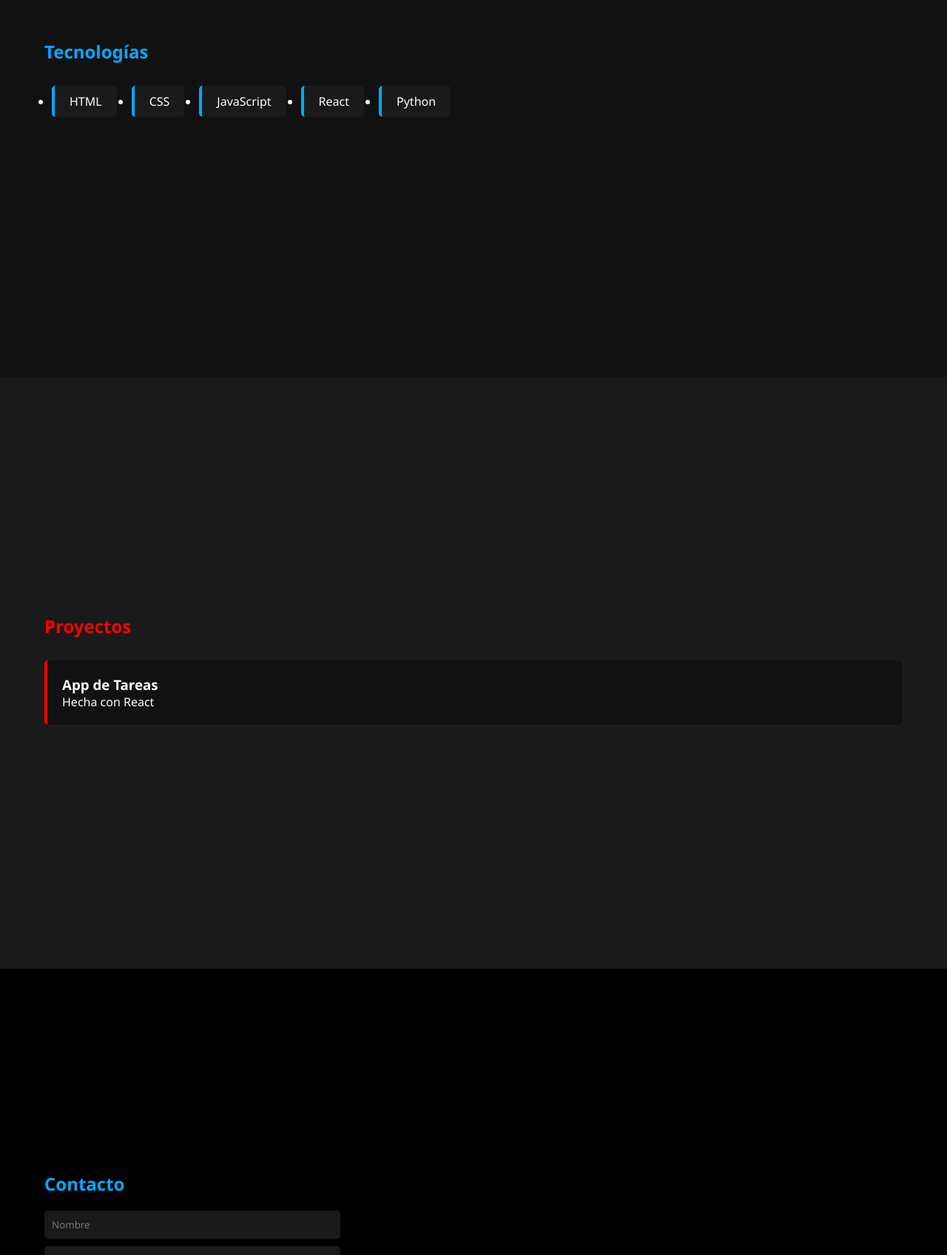
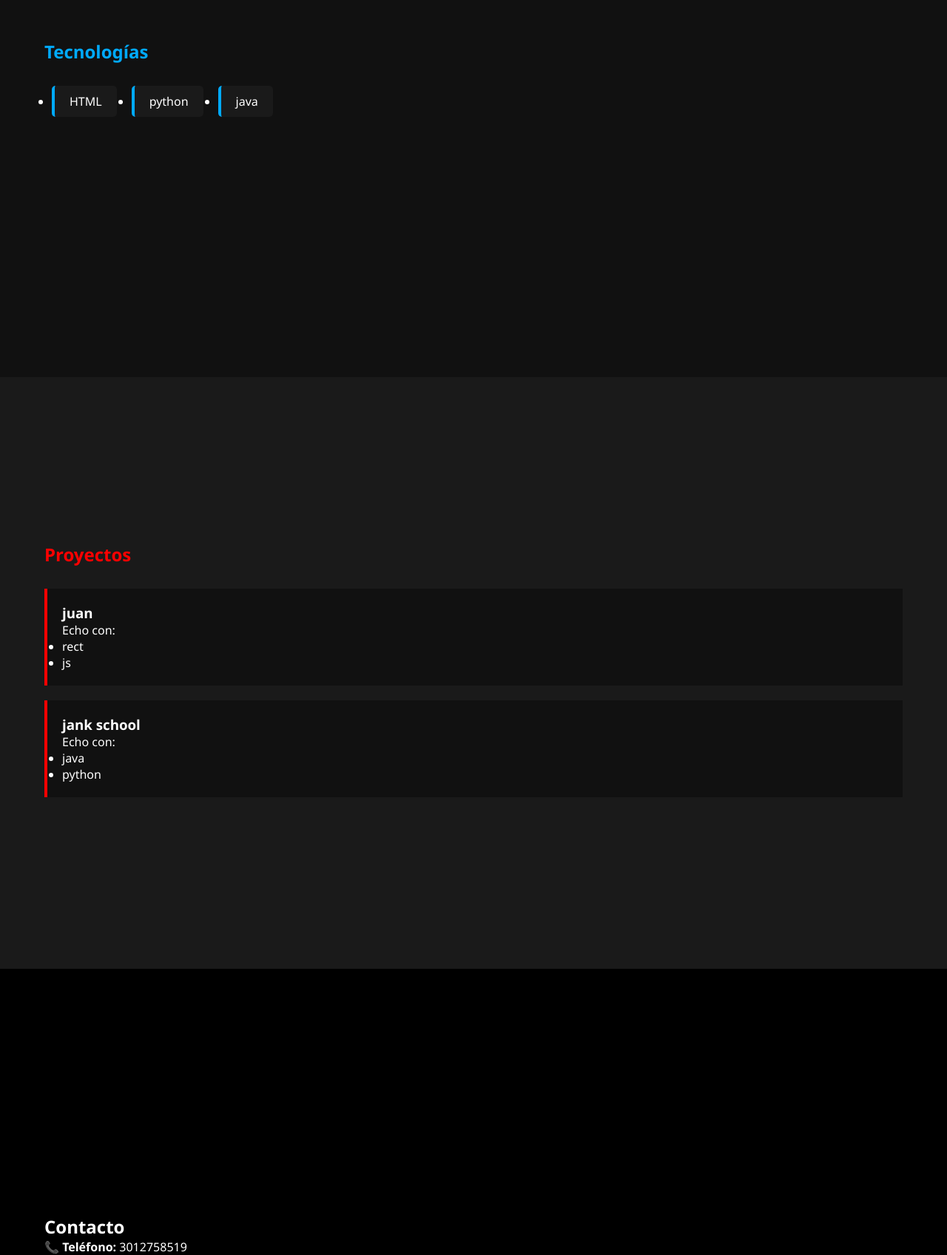
Before and after one commit to wljuancho/mi-portafolio, a React (Create React App) app in the folder frontend/: page / in a window 1280 px wide. Shown: the part 1090-2787 px from the top of the page at 74% size. Built offline with nearby package versions, Linux system fonts and the light colour scheme.

Commit message:
se crea el portafolio no mas se mejora y ya

```diff
--- a/frontend/src/App.css
+++ b/frontend/src/App.css
@@ -32,6 +32,7 @@ nav h2 {
   font-size: 22px;
 }
 
+/* MENU */
 nav ul {
   display: flex;
   list-style: none;
@@ -44,6 +45,7 @@ nav ul li {
 nav ul li a {
   color: white;
   text-decoration: none;
+  font-size: 16px;
   transition: 0.3s;
 }
 
@@ -110,14 +112,13 @@ section {
   margin-bottom: 20px;
 }
 
-/* TARJETAS */
+/* TARJETAS DE PROYECTOS */
 .proyecto {
   background: #111;
   padding: 20px;
   margin: 10px 0;
   border-left: 4px solid red;
   transition: 0.3s;
-  border-radius: 5px;
 }
 
 .proyecto:hover {
@@ -149,7 +150,6 @@ input, textarea {
   outline: none;
   background: #1a1a1a;
   color: white;
-  border-radius: 5px;
 }
 
 button {
@@ -159,7 +159,6 @@ button {
   color: white;
   cursor: pointer;
   transition: 0.3s;
-  border-radius: 5px;
 }
 
 button:hover {
--- a/frontend/src/App.tsx
+++ b/frontend/src/App.tsx
@@ -1,55 +1,36 @@
 import "./App.css";
 import Sobre from './components/Sobre'
+import Tecnologias from "./components/Tecnologias";
+import Proyecto from "./components/Proyecto";
+import Contacto from "./components/Contacto";
+import Navbar from "./components/Navbar";
 
 function App() {
+  const proyectos= [
+    {
+      name:'juan',
+      tecnologias: ['rect','js']
+     },
+     {
+      name:'jank school',
+      tecnologias: ['java','python']
+     }
+  ]
+
   return (
     <div>
+      <Navbar />
 
-      <nav>
-        <h2>Mi Portafolio</h2>
-        <ul>
-          <li><a href="#sobre">Sobre mí</a></li>
-          <li><a href="#tecnologias">Tecnologías</a></li>
-          <li><a href="#proyectos">Proyectos</a></li>
-          <li><a href="#contacto">Contacto</a></li>
-        </ul>
-      </nav>
+      <Sobre nombre="Juan Angel Quintero Roldan" descripcion="Desarrollador en formación con React y Python,
+      apasionado por la tecnología.
+      Me gusta crear aplicaciones web,
+      estoy en constante aprendizaje y buscando crecer profesionalmente."/>
 
-      <Sobre nombre="Juan Angel Quintero Roldan" descripcion="Desarrollador en formación con React y Python
-      "/>
+      <Tecnologias tecnolo={['HTML','python','java']} />
 
-      <section id="tecnologias">
-        <h1>Tecnologías</h1>
-        <ul>
-          <li>HTML</li>
-          <li>CSS</li>
-          <li>JavaScript</li>
-          <li>React</li>
-          <li>Python</li>
-        </ul>
-      </section>
-
-      <section id="proyectos">
-        <h1>Proyectos</h1>
-
-        <div className="proyecto">
-          <h3>App de Tareas</h3>
-          <p>Hecha con React</p>
-        </div>
-
-      </section>
-
-      <section id="contacto">
-        <h1>Contacto</h1>
-
-        <form>
-          <input type="text" placeholder="Nombre" />
-          <input type="email" placeholder="Email" />
-          <textarea placeholder="Mensaje"></textarea>
-          <button>Enviar</button>
-        </form>
-
-      </section>
+      <Proyecto Proyectos={proyectos} />
+      <Contacto Telefono = {3012758519} Email="juanangelquinteroroldan82@gmail.com"
+      Github="wljuancho"/>
 
     </div>
   );
--- /dev/null
+++ b/frontend/src/components/Contacto.tsx
@@ -0,0 +1,38 @@
+type Props = {
+    Telefono: number
+    Email: string
+    Github: string
+
+}
+
+const Contacto = ({Telefono, Email, Github}: Props) => {
+  return (
+    <section id="contacto">
+      <h2>Contacto</h2>
+
+      <p><strong>📞 Teléfono:</strong> {Telefono}</p>
+
+      <p>
+        <strong>📧 Email:</strong>{" "}
+        <a href={`mailto:${Email}`}>{Email}</a>
+      </p>
+
+      <p>
+        <strong>🐙 GitHub:</strong>{" "}
+        <a href={Github} target="_blank" rel="noreferrer">
+          {Github}
+        </a>
+      </p>
+
+      <a
+        href={`https://wa.me/${Telefono}?text=Hola%20vi%20tu%20portafolio`}
+        target="_blank"
+        rel="noreferrer"
+      >
+        <button>Escribirme por WhatsApp</button>
+      </a>
+    </section>
+  )
+}
+
+export default Contacto
--- /dev/null
+++ b/frontend/src/components/Navbar.tsx
@@ -0,0 +1,17 @@
+
+
+const Navbar = () => {
+  return (
+    <nav>
+        <h2>Mi Portafolio</h2>
+        <ul>
+          <li><a href="#sobre">Sobre mí</a></li>
+          <li><a href="#tecnologias">Tecnologías</a></li>
+          <li><a href="#proyectos">Proyectos</a></li>
+          <li><a href="#contacto">Contacto</a></li>
+        </ul>
+      </nav>
+  )
+}
+
+export default Navbar
--- /dev/null
+++ b/frontend/src/components/Proyecto.tsx
@@ -0,0 +1,29 @@
+
+type ProyectType = {
+    name: string;
+    tecnologias: string[];
+}
+type Props = {
+    Proyectos: ProyectType[];
+}
+
+const Proyecto = ({Proyectos}: Props) => {
+  return (
+    <section id="proyectos">
+        <h1>Proyectos</h1>
+        {Proyectos.map((proyecto, index)=>(
+            <div className="proyecto" key={index}>
+                <h3>{proyecto.name}</h3>
+                <p>Echo con:</p>
+
+                <ul>
+                    {proyecto.tecnologias.map((techt, i)=>
+                    <li key = {i}>{techt}</li>)}
+                </ul>
+            </div>
+        ))}
+      </section>
+  )
+}
+
+export default Proyecto
--- /dev/null
+++ b/frontend/src/components/Tecnologias.tsx
@@ -0,0 +1,19 @@
+
+type Props = {
+    tecnolo: string[]
+}
+
+const Tecnologias = ({tecnolo}: Props) => {
+  return (
+    <section id="tecnologias">
+        <h1>Tecnologías</h1>
+        <ul>
+        {tecnolo.map((tecth, index) =>(
+            <li key={index}>{tecth}</li>
+        ))}
+        </ul>
+      </section>
+  )
+}
+
+export default Tecnologias
```
Also changed, not shown: frontend/package.json (+7 -0 lines), 1 other file (tests, documents, lock files or other folders).
